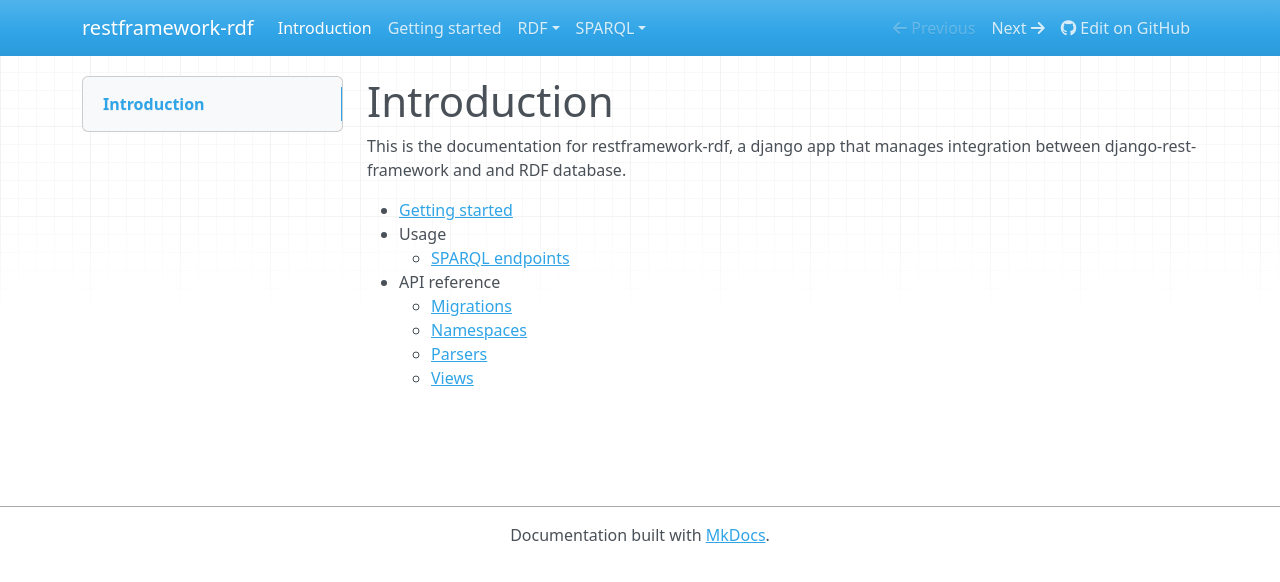
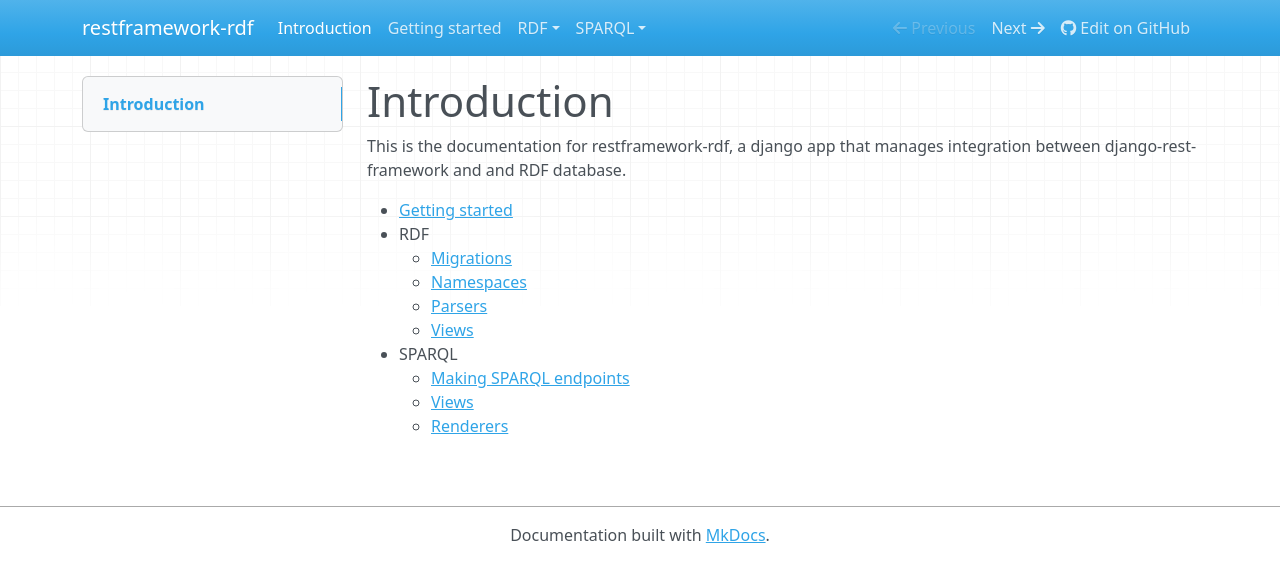
Before and after one commit to UUDigitalHumanitieslab/restframework-rdf, an MkDocs documentation site: the page built from docs/index.md, in a window 1280 px wide. Shown: the top 582 px of the page. Built offline with MkDocs 1.6.1, drawn with Linux system fonts in a browser that asks for light colours; nearby versions of some CDN libraries.

Commit message:
update documentation index

```diff
--- a/docs/index.md
+++ b/docs/index.md
@@ -3,10 +3,12 @@
 This is the documentation for restframework-rdf, a django app that manages integration between django-rest-framework and and RDF database.
 
 - [Getting started](/getting-started)
-- Usage
-    - [SPARQL endpoints](/sparql-endpoints)
-- API reference
-    - [Migrations](/migrations)
-    - [Namespaces](/namespaces)
-    - [Parsers](/parsers)
-    - [Views](/views)
+- RDF
+    - [Migrations](/rdf/migrations)
+    - [Namespaces](/rdf/namespaces)
+    - [Parsers](/rdf/parsers)
+    - [Views](/rdf/views)
+- SPARQL
+    - [Making SPARQL endpoints](/sparql/making-sparql-endpoints)
+    - [Views](sparql/views)
+    - [Renderers](/sparql/renderers)
```
